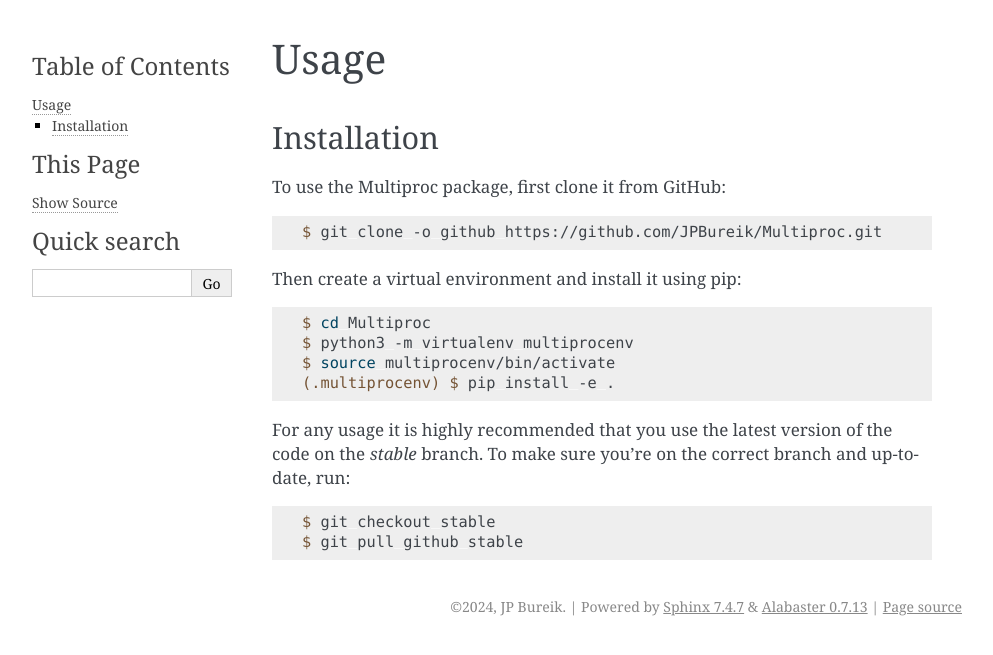
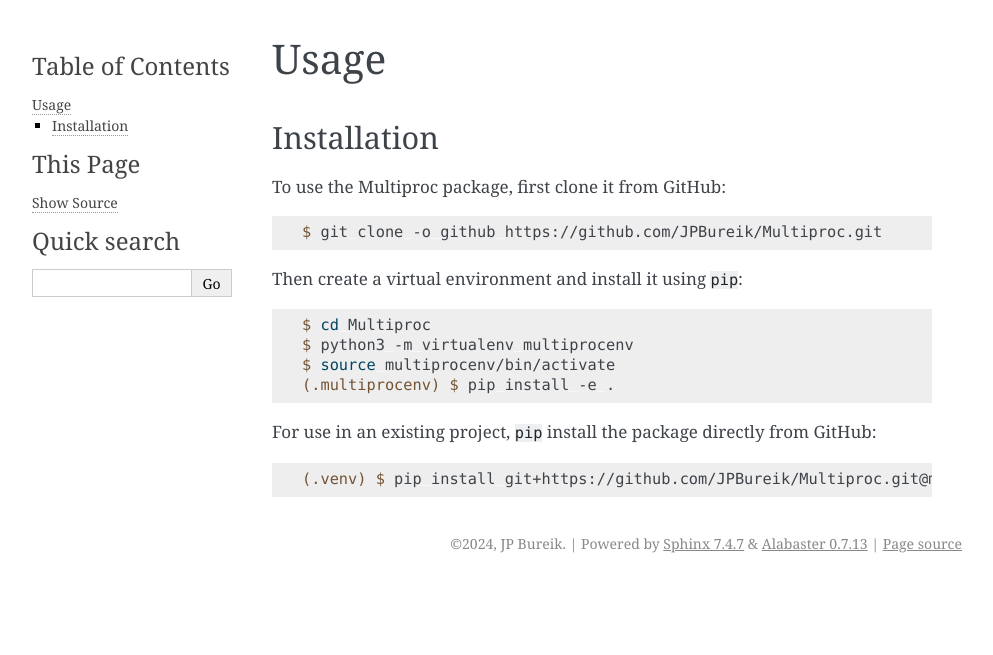
Before and after one commit to JPBureik/Multiproc, a Sphinx documentation site: the page built from docs/source/usage.rst, in a window 1280 px wide. Shown: the top 655 px of the page, without its empty margins (148-1141 px from the left). Built offline with Sphinx 7.4.7, drawn with Linux system fonts in a browser that asks for light colours.

Commit message:
Update documentation

```diff
--- a/docs/source/usage.rst
+++ b/docs/source/usage.rst
@@ -10,7 +10,7 @@ To use the Multiproc package, first clone it from GitHub:
 
    $ git clone -o github https://github.com/JPBureik/Multiproc.git
 
-Then create a virtual environment and install it using pip:
+Then create a virtual environment and install it using :code:`pip`:
 
 .. code-block:: console
 
@@ -19,11 +19,8 @@ Then create a virtual environment and install it using pip:
    $ source multiprocenv/bin/activate
    (.multiprocenv) $ pip install -e .
 
-For any usage it is highly recommended that you use the
-latest version of the code on the `stable` branch.
-To make sure you're on the correct branch and up-to-date, run:
+For use in an existing project, :code:`pip` install the package directly from GitHub:
 
 .. code-block:: console
 
-   $ git checkout stable
-   $ git pull github stable
+   (.venv) $ pip install git+https://github.com/JPBureik/Multiproc.git@master
```
Also changed, not shown: 7 other files.
